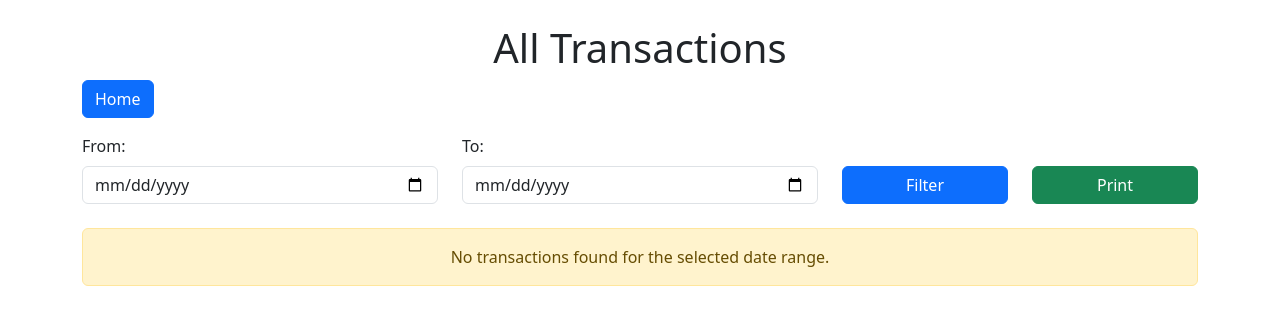
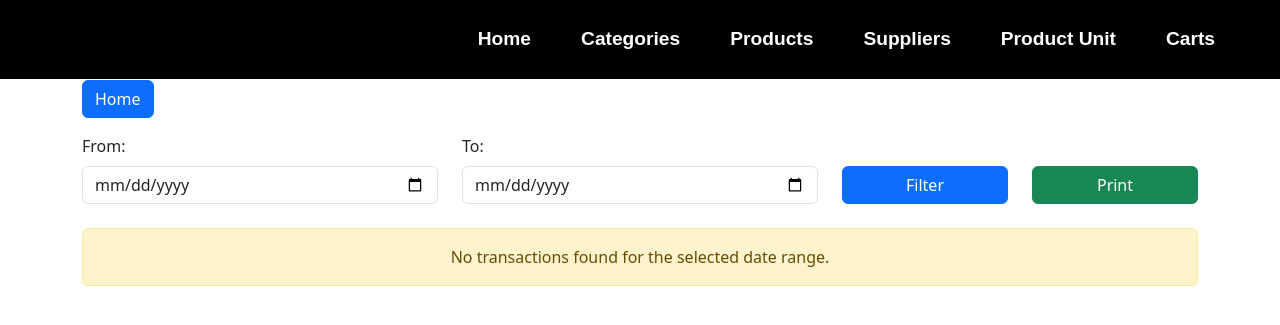
Before and after one commit to vicky5571/sales_hp_remake, a PHP site: page /transactions.php in a window 1280 px wide. Shown: the top 325 px of the page. Run offline with PHP 8.4, Linux system fonts and the light colour scheme; data that the repository does not hold is empty; some libraries are stand-ins or nearby versions.

Commit message:
navbar created

```diff
--- /dev/null
+++ b/navbar/navbar.php
@@ -0,0 +1,34 @@
+<!DOCTYPE html>
+<html lang="en">
+
+<head>
+  <meta charset="UTF-8" />
+  <meta name="viewport" content="width=device-width, initial-scale=1.0" />
+  <link rel="stylesheet" href="navbarStyle.css" />
+  <link rel="stylesheet" href="https://cdnjs.cloudflare.com/ajax/libs/animate.css/4.1.1/animate.min.css" />
+  <title>navbar</title>
+</head>
+
+<body>
+  <div class="navbar-wrapper">
+    <nav class="navbar">
+      <div class="data-container">
+        <!-- <img src="https://i.ibb.co/kGbqdSB/NEW-2.png" class="Logo" /> -->
+        <div id="menu-time" class="menu-data animate__animated">
+          <a onclick="closebar()"><i id="close" class="size fa-solid fa-xmark"></i></a>
+          <a href="index.php">Home</a>
+          <a href="categories.php">Categories</a>
+          <a href="products.php">Products</a>
+          <a href="suppliers.php">Suppliers</a>
+          <a href="product_unit.php">Product Unit</a>
+          <a href="carts.php">Carts</a>
+        </div>
+        <a id="Menu-bar" onclick="menubar()"><i class="size-icon fa-solid fa-bars"></i></a>
+      </div>
+    </nav>
+  </div>
+  <script src="https://kit.fontawesome.com/7103fc097b.js" crossorigin="anonymous"></script>
+  <script src="navbarScript.js"></script>
+</body>
+
+</html>
--- /dev/null
+++ b/navbar/navbarScript.js
@@ -0,0 +1,22 @@
+function menubar() {
+    var hihu = document.querySelector('.menu-data');
+    var element = document.getElementById('Menu-bar');
+
+    if (hihu) {
+        hihu.classList.remove('animate__fadeOut');
+        element.style.display = 'none';
+        hihu.style.zIndex = '1';
+        hihu.classList.add('animate__fadeIn');
+    }
+}
+
+function closebar() {
+    var hihu = document.querySelector('.menu-data');
+    var element = document.getElementById('Menu-bar');
+    if (hihu) {
+        hihu.classList.remove('animate__fadeIn');
+        hihu.style.zIndex = '-20';
+        element.style.display = 'block';
+        hihu.classList.add('animate__fadeOut');
+    }
+}
--- /dev/null
+++ b/navbar/navbarStyle.css
@@ -0,0 +1,99 @@
+/* General Reset */
+.navbar-wrapper {
+  font-size: 26px;
+}
+
+.navbar-wrapper * {
+  padding: 0;
+  margin: 0;
+  box-sizing: border-box;
+  font-family: Arial, Helvetica, sans-serif;
+  font-size: 1.2rem;
+}
+
+/* Navbar Styling */
+.navbar-wrapper .navbar {
+  display: flex;
+  background-color: black;
+  padding: 15px 20px;
+  color: white;
+  width: 100%;
+  align-items: center;
+  justify-content: center;
+  position: fixed;
+  top: 0;
+  left: 0;
+  z-index: 1001; /* Ensures the navbar stays above other elements */
+}
+
+.navbar-wrapper .data-container {
+  width: 100%;
+  max-width: 1200px;
+  display: flex;
+  justify-content: center;
+  align-items: center;
+}
+
+.navbar-wrapper .Logo {
+  width: 70px;
+}
+
+.navbar-wrapper a {
+  text-decoration: none;
+  color: white;
+  padding: 10px 15px;
+  border-radius: 25px;
+  transition: background-color 0.3s ease-in;
+  margin: 0 10px;
+  font-weight: bold;
+}
+
+.navbar-wrapper .menu-data {
+  margin-left: auto;
+  display: flex;
+  align-items: center;
+}
+
+.navbar-wrapper a:hover {
+  background-color: white;
+  color: rgb(0, 12, 34);
+}
+
+.navbar-wrapper .size-icon {
+  font-size: 26px;
+}
+
+.navbar-wrapper #Menu-bar {
+  display: none;
+  margin-left: auto;
+}
+
+.navbar-wrapper #close {
+  display: none;
+}
+
+/* Responsive Styles */
+@media (max-width: 761px) {
+  .navbar-wrapper .menu-data {
+    position: absolute;
+    flex-direction: column;
+    text-align: left;
+    align-items: flex-end;
+    left: 100%;
+    top: 0;
+    transform: translate(-100%);
+    background-color: black;
+    width: 250px;
+    padding: 20px;
+    transition: display ease-in 5s;
+    z-index: -10;
+  }
+
+  .navbar-wrapper #Menu-bar {
+    display: block;
+  }
+
+  .navbar-wrapper #close {
+    display: block;
+  }
+}
--- a/transactions.php
+++ b/transactions.php
@@ -39,9 +39,16 @@ $transactions = $stmt->get_result()->fetch_all(MYSQLI_ASSOC);
             window.print();
         }
     </script>
+
+    <!-- Navbar -->
+    <link rel="stylesheet" href="navbar/navbarStyle.css" />
+    <link rel="stylesheet" href="https://cdnjs.cloudflare.com/ajax/libs/animate.css/4.1.1/animate.min.css" />
+    <script src="https://kit.fontawesome.com/7103fc097b.js" crossorigin="anonymous"></script>
+    <script src="navbar/navbarScript.js"></script>
 </head>
 
 <body>
+    <?php include 'navbar/navbar.php'; ?>
     <div class="container my-4">
         <h1 class="text-center">All Transactions</h1>
         <a href="index.php" class="btn btn-primary mb-3">Home</a>
```
Also changed, not shown: index.php (+9 -1 lines).
